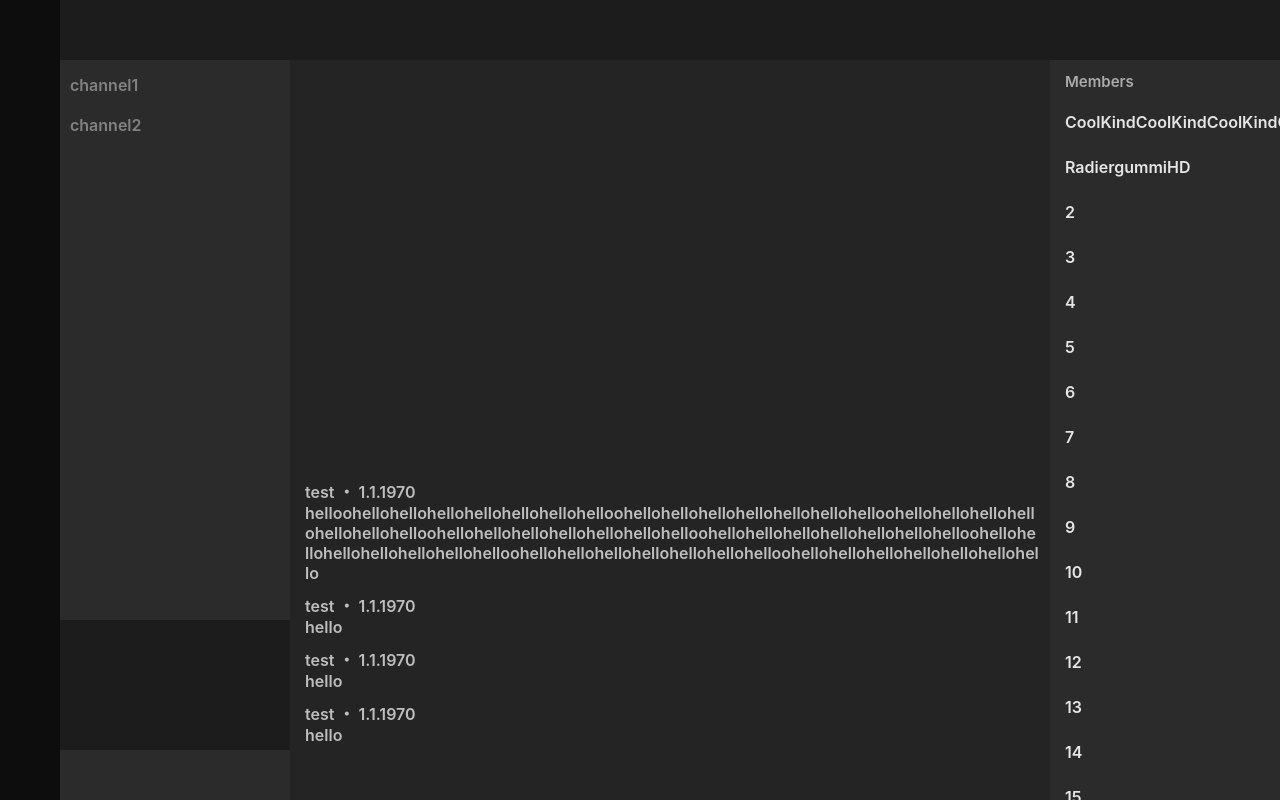
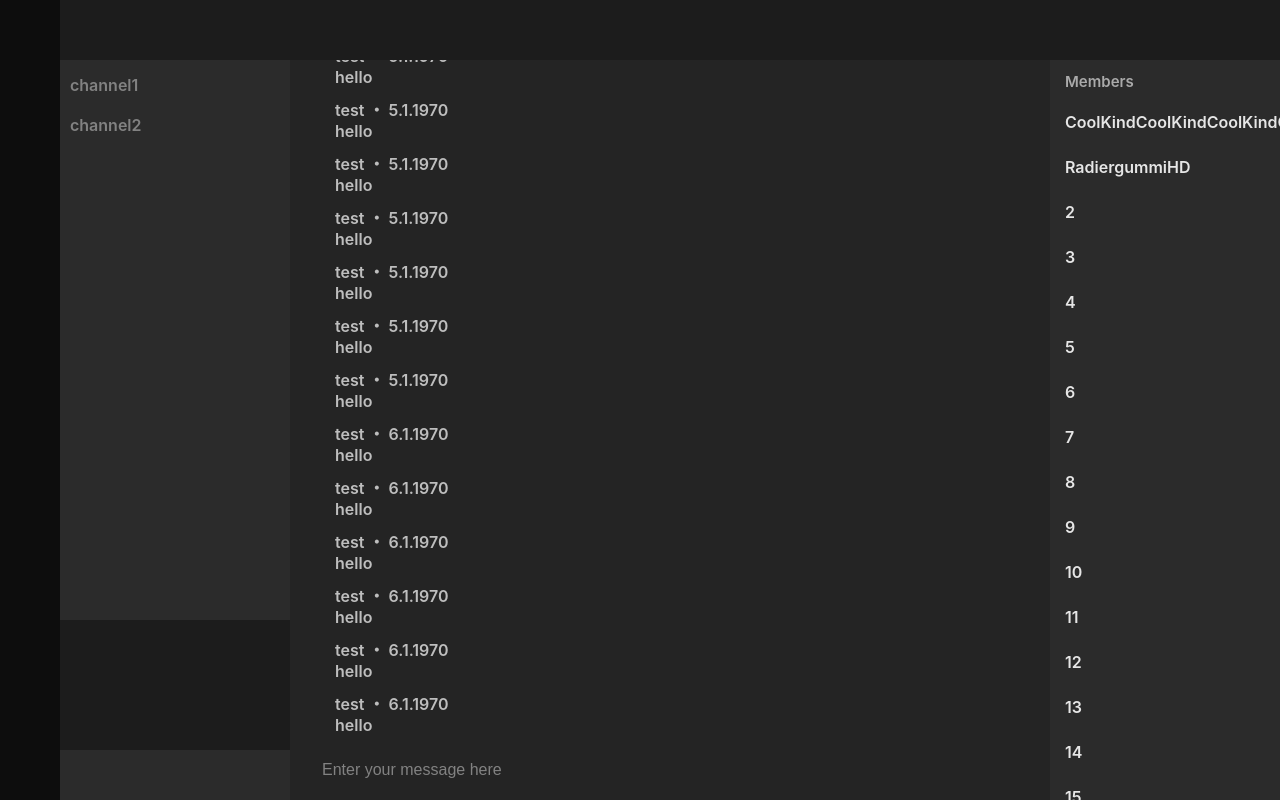
Before and after one commit to Voices-Chat/voices-webclient, a React (Vite) app: page / in a window 1280 px wide. Built offline with nearby package versions, Linux system fonts and the light colour scheme.

Commit message:
feat: added style and functionality to chat

```diff
--- a/src/App.css
+++ b/src/App.css
@@ -53,6 +53,8 @@
     background-color: var(--bg-2);
     display: flex;
     align-items: end;
+    padding: 0px 0px 10px 30px;
+    overflow: hidden;
 }
 
 .members {
@@ -71,7 +73,7 @@
     background-color: var(--bg-2);
     display: flex;
     align-items: center;
-    padding-bottom: 10px;
+    padding: 0px 30px 10px 30px;
 }
 
 .settings {
--- a/src/App.tsx
+++ b/src/App.tsx
@@ -2,7 +2,7 @@ import "./App.css";
 import ChannelList from "./components/ChannelList";
 import MemberList from "./components/MemberList";
 import MessageList from "./components/MessageList";
-import Input from "./components/Input";
+import ChatInput from "./components/ChatInput";
 
 const dummyMembers = [
   { id: "0", name: "CoolKindCoolKindCoolKindCoolKindCoolKindCoolKindCoolKind" },
@@ -25,6 +25,10 @@ const dummyMessages = [
   { id: "4", authorname: "test", authorid: "1", creationdate: 0, content: "hello" }
 ];
 
+for (let i = 5; i < 50; i++) {
+  dummyMessages.push({ id: i+"", authorname: "test", authorid: i+"1", creationdate: i*10000000, content: "hello" });
+}
+
 
 function App() {
   return (
@@ -36,7 +40,7 @@ function App() {
       <div className="chat"><MessageList messages={dummyMessages} /></div>
       <div className="members"><MemberList members={dummyMembers} /></div>
       <div className="userinfo"></div>
-      <div className="input"><Input /></div>
+      <div className="input"><ChatInput /></div>
       <div className="settings"></div>
     </>
   );
--- a/src/components/Input.css
+++ b/src/components/ChatInput.css
@@ -1,11 +1,17 @@
-#input {
+#chat-input-field {
+    flex: 1;
     background-color: var(--bg-2);
     border-style: none;
+
     font-size: medium;
     font-weight: 100;
     color: var(--fg-1);
 }
 
-#input:focus {
+#chat-input-field:focus {
     outline: none;
 }
+
+#chat-input-field::placeholder {
+    color: var(--fg-0);
+}
--- /dev/null
+++ b/src/components/ChatInput.tsx
@@ -0,0 +1,23 @@
+import { useState } from "react";
+import "./ChatInput.css";
+
+export default function ChatInput() {
+    const [inputValue, setInputValue] = useState("");
+
+    const handleKeyPress = (e: React.KeyboardEvent<HTMLInputElement>) => {
+        if (e.key === "Enter") {
+            console.log(inputValue);
+        }
+    };
+
+    return (
+        <input
+            type="text"
+            id="chat-input-field"
+            value={inputValue}
+            onChange={(e) => setInputValue(e.target.value)}
+            onKeyDown={handleKeyPress}
+            placeholder="Enter your message here"
+        />
+    );
+}
--- a/src/components/Input.tsx
+++ /dev/null
@@ -1,7 +0,0 @@
-import "./Input.css";
-
-export default function ChatInputField() {
-    return (
-        <input type="text" id="input" />
-    );
-}
--- a/src/components/scrollable.css
+++ b/src/components/scrollable.css
@@ -4,7 +4,7 @@
 
     /* For Firefox */
     scrollbar-width: thin;
-    scrollbar-color: var(--bg-0) var(--bg-3);
+    scrollbar-color: var(--bg-0) transparent;
 }
 
 .scrollable:hover {
@@ -12,7 +12,7 @@
 }
 
 .scrollable::-webkit-scrollbar-track {
-    background-color: var(--bg-3);
+    background-color: transparent;
 }
 
 .scrollable::-webkit-scrollbar {
@@ -22,5 +22,4 @@
 .scrollable::-webkit-scrollbar-thumb {
     border-radius: 10px;
     background-color: var(--bg-0);
-    -webkit-box-shadow: inset 0 0 6px rgba(0, 0, 0, .3);
 }
```
